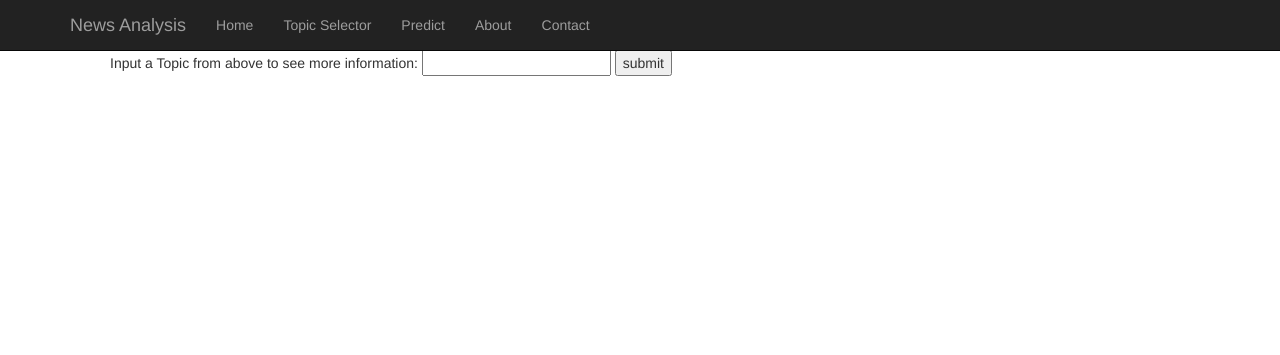
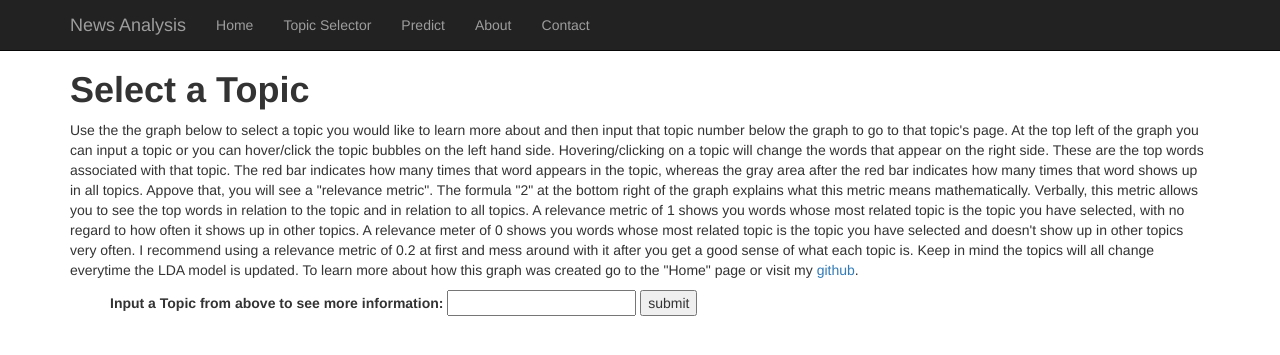
Before and after one commit to Adin-Alihodzic/news_analysis, a Flask app: template web_app/templates/graphs.html in a window 1280 px wide. Shown: the top 355 px of the page. Run offline with Flask 2, Linux system fonts and the light colour scheme; the template is opened without the code that fills it, so the values that code supplies are empty; parts of the project's set-up code (start-up, migrations or seed data) failed here and were passed over; some libraries are stand-ins or nearby versions.

Commit message:
a little extra on the web app

```diff
--- a/web_app/templates/graphs.html
+++ b/web_app/templates/graphs.html
@@ -38,12 +38,26 @@
 
   <body>
   <div class="container">
+    <h1><strong>Select a Topic</strong></h1>
+    <p>
+      Use the the graph below to select a topic you would like to learn more about and then input that topic number below the graph to go to that topic's page.
+      At the top left of the graph you can input a topic or you can hover/click the topic bubbles on the left hand side.
+      Hovering/clicking on a topic will change the words that appear on the right side. These are the top words associated with that topic.
+      The red bar indicates how many times that word appears in the topic, whereas the gray area after the red bar indicates how many times that word shows up in all topics.
+      Appove that, you will see a "relevance metric". The formula "2" at the bottom right of the graph explains what this metric means mathematically.
+      Verbally, this metric allows you to see the top words in relation to the topic and in relation to all topics.
+      A relevance metric of 1 shows you words whose most related topic is the topic you have selected, with no regard to how often it shows up in other topics.
+      A relevance meter of 0 shows you words whose most related topic is the topic you have selected and doesn't show up in other topics very often.
+      I recommend using a relevance metric of 0.2 at first and mess around with it after you get a good sense of what each topic is.
+      Keep in mind the topics will all change everytime the LDA model is updated.
+      To learn more about how this graph was created go to the "Home" page or visit my <a href="https://github.com/iamianM/news_analysis">github</a>.
+    </p>
 
     {{ pyLDAvis_html | safe }}
 
     <form action = "/graphs_input" method="POST" >
         <ul >
-                Input a Topic from above to see more information: <input name="topic" type ="number" />
+            <strong>Input a Topic from above to see more information: </strong><input name="topic" type ="number" />
             <input type ="submit" value="submit" /> </li>
         </ul>
     </form>
--- a/web_app/templates/home.html
+++ b/web_app/templates/home.html
@@ -47,6 +47,9 @@
 
   <div class="container">
     <h1 align="center"><strong>News Analysis</strong></h1>
+    <p>
+      A home page will be added later. For now check out "Topic Selector" and then use "Predict" to learn more about an article your interested in.
+    </p>
   </div><!-- /.container -->
 
 
```
Lines whose indentation alone changed are shown as unchanged.
